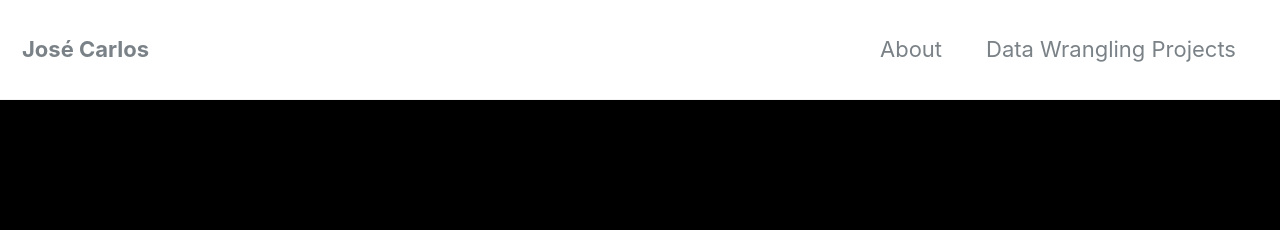
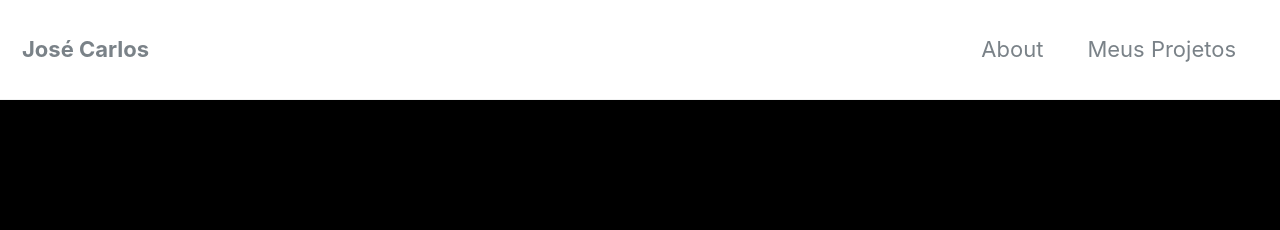
Before and after one commit to jcfneto/jcfneto.github.io, a Jekyll site: the page built from index.html, in a window 1280 px wide and 900 px high. Shown: the top 230 px of the window. Built offline with Jekyll 4.4.1, drawn with Linux system fonts in a browser that asks for light colours; nearby versions of some CDN libraries; the list of posts is cut into pages by our own code.

Commit message:
Update navigation.yml

```diff
--- a/_data/navigation.yml
+++ b/_data/navigation.yml
@@ -2,8 +2,8 @@
 main:
   - title: "About"
     url: /about/
-  - title: "Data Wrangling Projects"
-    url: /data-wrangling/
+  - title: "Meus Projetos"
+    url: /meus-projetos/
   # - title: "About"
   #   url: https://mmistakes.github.io/minimal-mistakes/about/
   # - title: "Sample Posts"
```
